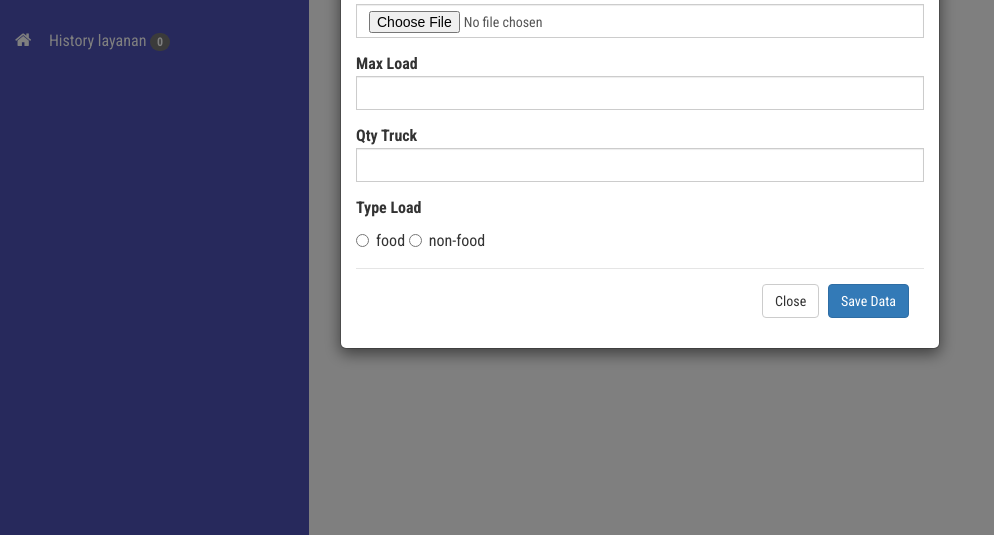
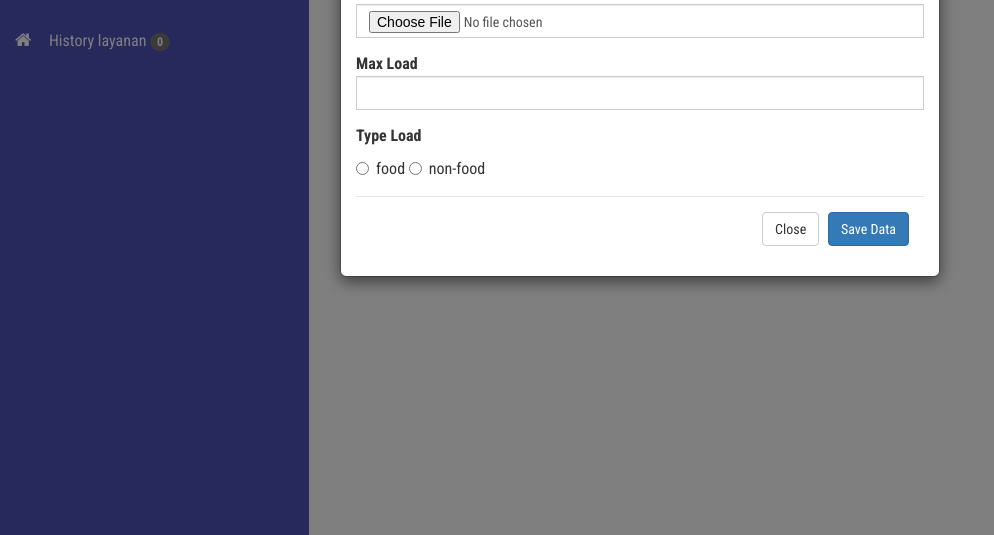
Before and after one commit to markopelago/markotransport, a PHP site: page /index.php?page=kendaraan in a window 1280 px wide, after a click on "TAMBAH ARMADA". Shown: the part 265-800 px from the top of the page, without its empty margins (0-994 px from the left). Run offline with PHP 8.4, Linux system fonts and the light colour scheme; the visitor is signed in with stand-in values (Sample User, id 1); data comes from the database, SQL or seed files in the repository; data that the repository does not hold is empty; some web fonts are replaced.

Commit message:
fixed tambah armada

```diff
--- a/function/db.php
+++ b/function/db.php
@@ -1,8 +1,8 @@
 <?php
 session_start();
 date_default_timezone_set('Asia/Jakarta');
-$server = '192.168.1.123' ;
-$username = 'user' ;
+$server = 'localhost' ;
+$username = 'root' ;
 $password = '' ;
 $database = 'markopelago';
 $db=mysqli_connect("$server","$username","$password","$database");
--- a/modaladd.php
+++ b/modaladd.php
@@ -9,17 +9,17 @@
 										<form method="post" enctype="multipart/form-data" action="function/armada.php?service=addarmada">
 											<div class="form-group">
 												<label for="nama-armada" class="control-label">Nama Armada</label>
-												<input type="text" class="form-control" name="nama">
+												<input type="text" class="form-control" name="name">
 											</div>
 											<div class="form-group">
 												<label for="message-text" class="control-label">Jenis Armada</label>
-												<input type="text" class="form-control select2" name="jenis_armada" list="truk">
+												<input type="text" class="form-control select2" name="vehicle_types" list="truk">
 												<datalist  id="truk" >
                   <?php
-                  $query=mysqli_query($db,"SELECT * FROM jenis_truck");
+                  $query=mysqli_query($db,"SELECT * FROM vehicle_types");
                   while ( $grp=mysqli_fetch_array($query)) {
                    ?>
-                  <option value="<?php echo $grp[Nama]; ?>" ><?php echo $grp[Nama]; ?></option>
+                  <option value="<?php echo $grp[name]; ?>" ><?php echo $grp[name]; ?></option>
                 <?php } ?>
                 </select>
 											</div>
@@ -32,10 +32,7 @@
 												<label for="max-load" class="control-label">Max Load</label>
 												<input type="text" class="form-control" name="max_load">
 											</div>
-<div class="form-group">
-												<label for="qty" class="control-label">Qty Truck</label>
-												<input type="text" class="form-control" name="qty_truck">
-											</div>
+
 											<div class="form-group">
                   <label for="typeload" class="control-label">Type Load</label>
 
```
Also changed, not shown: function/armada.php (+3 -4 lines), image/402686.jpg (added), image/567631.jpg (added).
